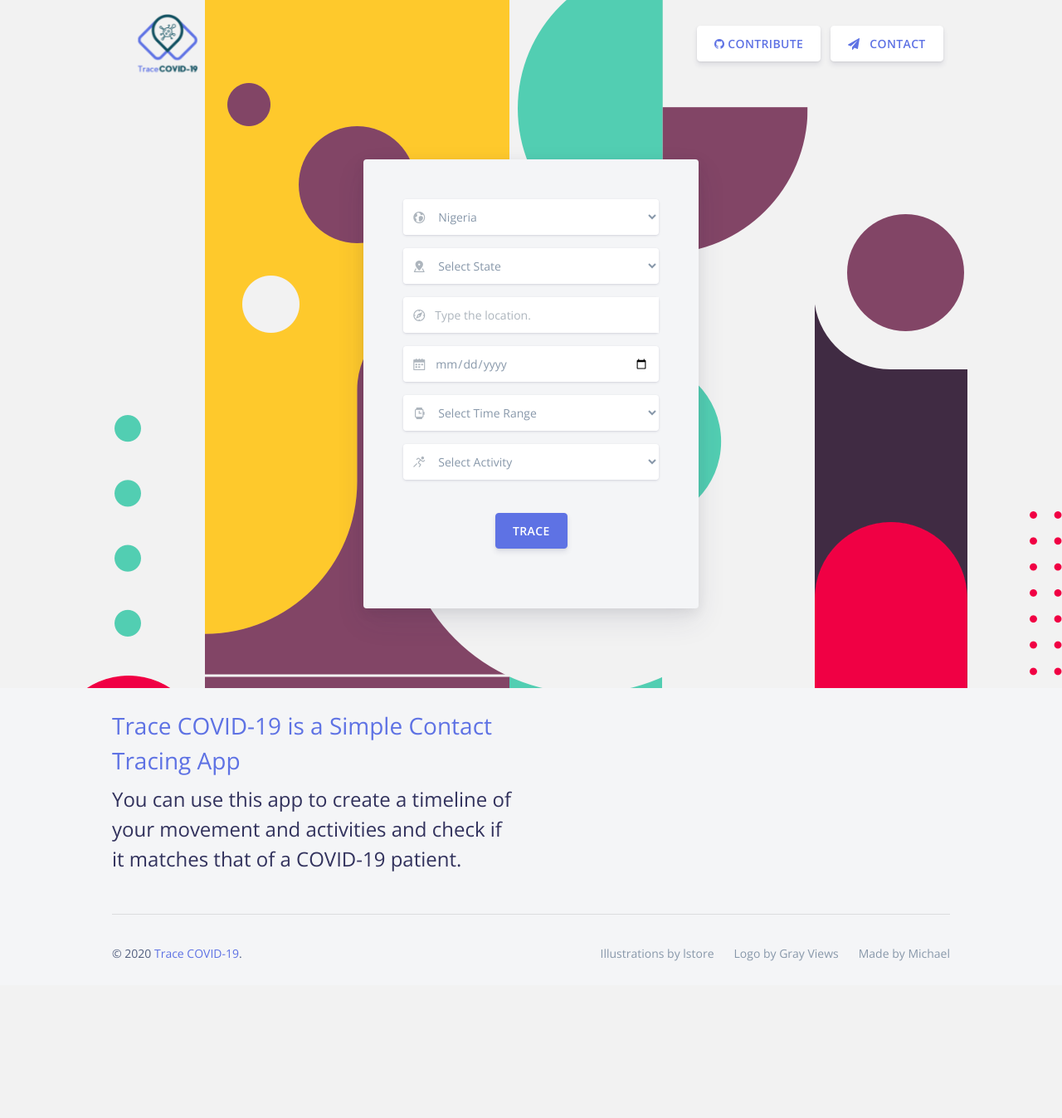
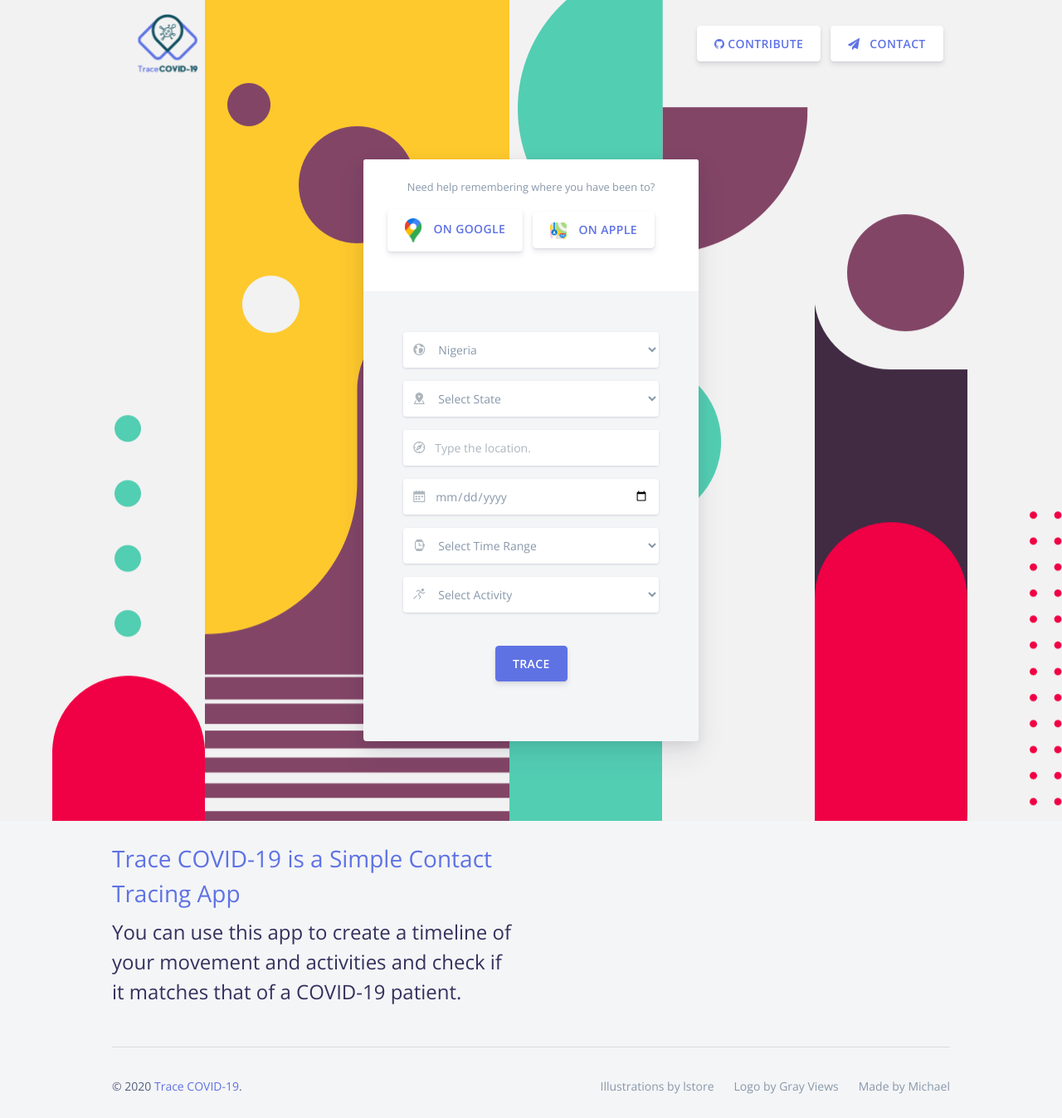
Before and after one commit to bluman1/tracecovid19, a Django app: page / in a window 1280 px wide. Shown: the whole page at 83% size. Before the commit the page ends 1158 px from the top, so only its background shows below. Run offline with Django 3.2, Linux system fonts and the light colour scheme; some libraries are stand-ins or nearby versions.

Commit message:
Add link and icon to google maps timeline,

```diff
--- a/templates/frontend/home.html
+++ b/templates/frontend/home.html
@@ -120,6 +120,21 @@ You can use this app to create a timeline of your movement and activities and ch
         <div class="row justify-content-center">
             <div class="col-lg-5">
                 <div class="card bg-secondary shadow border-0">
+                    <div class="card-header bg-white pb-5">
+                        <div class="text-muted text-center mb-3">
+                            <small>Need help remembering where you have been to?</small>
+                        </div>
+                        <div class="text-center">
+                            <a href="https://www.google.com/maps/timeline" target="_blank" rel="nofollow" class="btn btn-neutral btn-icon">
+                                <span class="btn-inner--icon"><img src="/static/img/icons/common/gmaps1.png"></span>
+                                <span class="btn-inner--text">On Google</span>
+                            </a>
+                            <a href="#" class="btn btn-neutral btn-icon mr-4">
+                                <span class="btn-inner--icon"><img src="/static/img/icons/common/amaps.png"></span>
+                                <span class="btn-inner--text">On Apple</span>
+                            </a>
+                        </div>
+                    </div>
                     <div class="card-body px-lg-5 py-lg-5">
                         <form role="form">
                             <div class="form-group">
@@ -456,7 +471,6 @@ You can use this app to create a timeline of your movement and activities and ch
 </footer>
 <!--   Core JS Files   -->
 <script src="/static/js/core/jquery.min.js" type="text/javascript"></script>
-<script src="/static/js/core/popper.min.js" type="text/javascript"></script>
 <script src="/static/js/core/bootstrap.min.js" type="text/javascript"></script>
 <script src="/static/js/plugins/perfect-scrollbar.jquery.min.js"></script>
 <!-- Control Center for Argon UI Kit: parallax effects, scripts for the example pages etc -->
```
Also changed, not shown: app/static/img/icons/common/amaps.png (added), app/static/img/icons/common/gmaps.png (added), app/static/img/icons/common/gmaps1.png (added).
